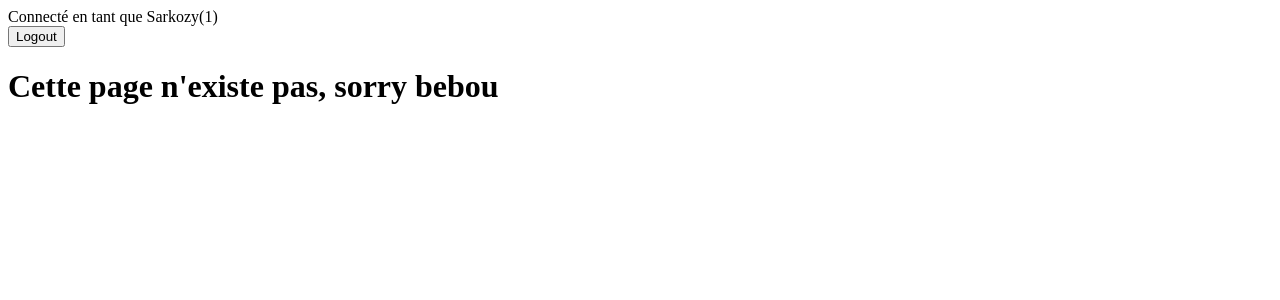
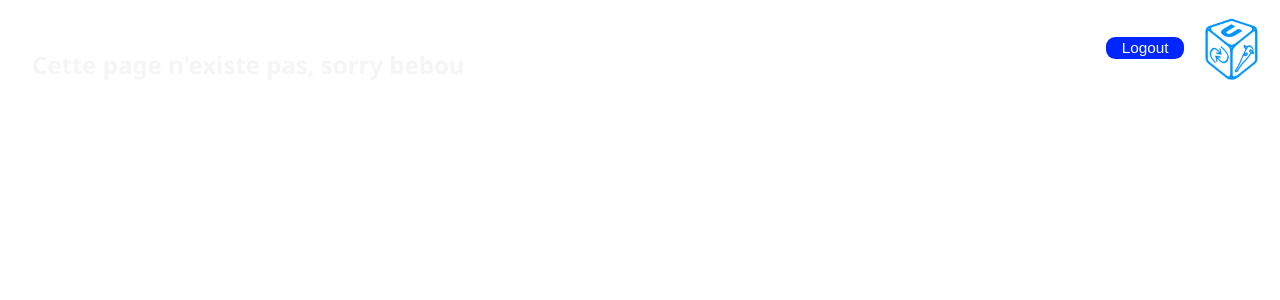
Before and after one commit to lsacienne/ifd_site, a PHP site: page /game.php in a window 1280 px wide. Shown: the top 300 px of the page. Run offline with PHP 8.4, Linux system fonts and the light colour scheme; a user stored in the database is signed in.

Commit message:
Ajout du css pour les autres pages
J'ai réussi à mettre correctement le petit bitoniau qui se trouve sur cahque page du site. Je ferais une page type demain.

```diff
--- a/create_account.php
+++ b/create_account.php
@@ -29,7 +29,7 @@
       <label for="birthdate">Date de naissance:</label>
 	    <input name="birthdate" type="date" required/> <br /><br />
 
-      <label for="bio">Bio:</label>
+      <label for="bio">Bio:<br></label>
 	    <textarea name="bio" cols="40" rows="5"></textarea><br /><br />
 
   	  <label for="mail">Email:</label>
@@ -38,7 +38,7 @@
       <label for="pwd">Mot de passe:</label>
       <input name="pwd" type="password" required/> <br /><br />
 
-      <button type="submit">Create account</button>
+      <button type="submit" class="bouton_log_sign">Create account</button>
     </form>
   </div>
     <?php
--- a/critique.php
+++ b/critique.php
@@ -1,5 +1,5 @@
 <!DOCTYPE html>
-<html lang="en" dir="ltr">
+<html lang="en" dir="ltr" class="cover">
   <head>
     <meta charset="utf-8">
     <title>Critique</title>
--- a/header.php
+++ b/header.php
@@ -1,13 +1,16 @@
+<link rel="stylesheet" type="text/css" href="style_site.css">
+<div id="header">
+
   <?php
     session_start();
     if($_SESSION['login']){
-    echo "Connecté en tant que ",$_SESSION['uname'],"(",$_SESSION['id'],")";
-    echo('
-       <form action="logout.php">
-         <input type="submit" value="Logout"/>
+      echo '
+         <form action="logout.php"> <div class="form_header">',
+           $_SESSION['uname'],'         <input type="submit" class="bouton_log_sign" value="Logout"/> </div> <img src="arts/logo/logo_site_ifd.png" id="logo">
          </form>
-      ');
+        ';
     }else{
       header('location: login.php');
     }
   ?>
+</div>
--- a/style_site.css
+++ b/style_site.css
@@ -60,7 +60,7 @@ mark {
 
 }
 
-input[type=text],input[type=password] {
+input[type=text],input[type=password],input[type=email],input[type=date],textarea {
     border-radius:0.6em 0.6em 0.6em 0.6em;
     font-size:0.8em;
 }
@@ -71,13 +71,9 @@ input[type=text],input[type=password] {
 
 /* background des pages "classiques" du site */
 .cover {
-    background-size: cover;
-    background-image: linear-gradient(to bottom, #de7c12, #e6922c, #eea644, #f7bb5b, #ffcf74);
-    position: absolute;
-    left:0;
-    top:0;
-    width: 100%;
-    height: 350%;
+    background: rgb(46,13,134);
+    background: linear-gradient(55deg, rgba(206,200,226,1),rgba(168,145,205,1),rgba(120,100,177,1),rgba(87,60,157,1),rgba(46,13,134,1));
+    height:100%;
 }
 
 /* background des pages de login et de register du site */
@@ -144,7 +140,10 @@ input[type=text],input[type=password] {
     font: bold 12px Verdana;
     padding: 6px 0 6px 0;
 }
-
+.form_header{
+    position:absolute;
+    right:5em;
+}
 .white_text {
     color:white;
 }
@@ -154,15 +153,23 @@ input[type=text],input[type=password] {
 }
 
 /*entête à mettre à chaque début de body*/
-#entete {
-    position: absolute;
-    left: 20%;
-    top: 3em;
-    width: 60%;
-    height: 4.5em;
-    background-color: rgba(255,255,255,0.5);
-    background-clip : content-box;
+#header {
+    text-align:right;
+    top:0;
+    right:0;
+    font-size:0.8em;
+    color:white;
 }
+
+#logo {
+    position:absolute;
+    right:0;
+    margin:auto;
+    top:0;
+    width:5em;
+}
+
+
 
 /* le menu */
 ul.navbar {
```
Also changed, not shown: home.php (+4 -3 lines). Lines whose indentation alone changed are shown as unchanged.
